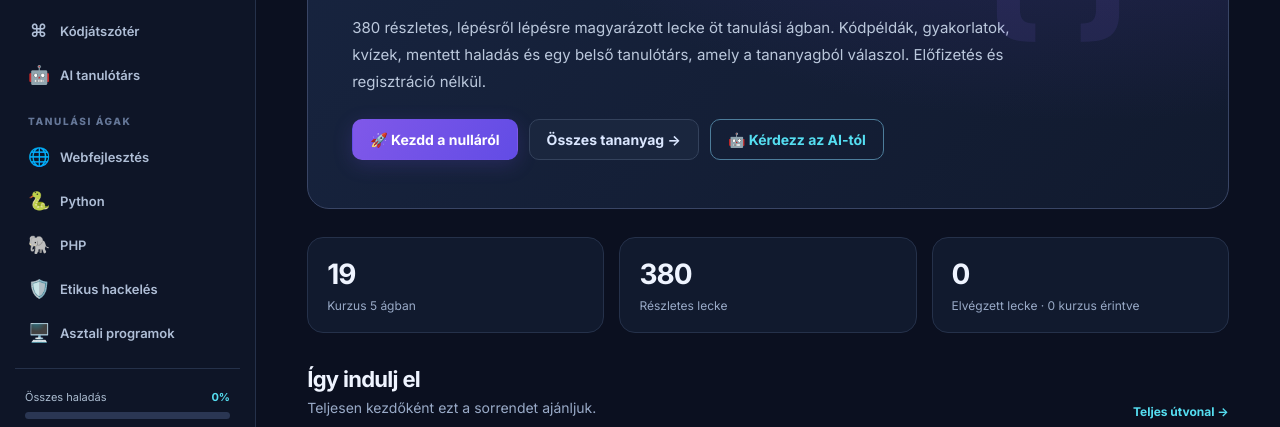
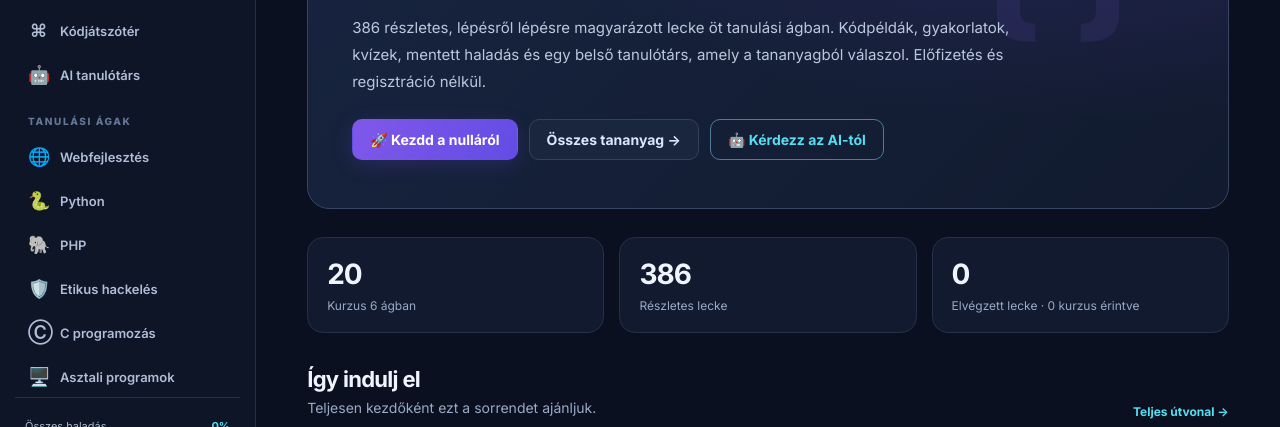
Before and after one commit to kodakademia/kodakademia.github.io, a plain HTML site: page index.html in a window 1280 px wide. Shown: the part 299-726 px from the top of the page. Drawn offline with Linux system fonts and the light colour scheme.

Commit message:
C kurzus és kódpéldánkénti magyarázatok – index.html

```diff
--- a/index.html
+++ b/index.html
@@ -21,7 +21,9 @@
   <script src="data/bulk-php-sec.js?v=2026-11-23.5" defer></script>
   <script src="gyakorlatok.js?v=1" defer></script>
   <script src="play-labs.js?v=1" defer></script>
-  <script src="app.js?v=2026-11-25.2" defer></script>
+  <script src="data/c.js?v=1" defer></script>
+  <script src="data/snippet-notes.js?v=1" defer></script>
+  <script src="app.js?v=2026-11-25.3" defer></script>
 </head>
 <body>
   <div class="app-shell">
@@ -42,6 +44,7 @@
         <a href="#/track/python" data-nav="track-python"><span>🐍</span> Python</a>
         <a href="#/track/php" data-nav="track-php"><span>🐘</span> PHP</a>
         <a href="#/track/security" data-nav="track-security"><span>🛡️</span> Etikus hackelés</a>
+        <a href="#/track/c" data-nav="track-c"><span>Ⓒ</span> C programozás</a>
         <a href="#/track/desktop" data-nav="track-desktop"><span>🖥️</span> Asztali programok</a>
       </nav>
       <div class="side-footer"><div class="mini-progress-label"><span>Összes haladás</span><strong id="globalPercent">0%</strong></div><div class="meter"><span id="globalBar"></span></div><p>Az előrehaladás ezen a készüléken mentődik.</p></div>
```
